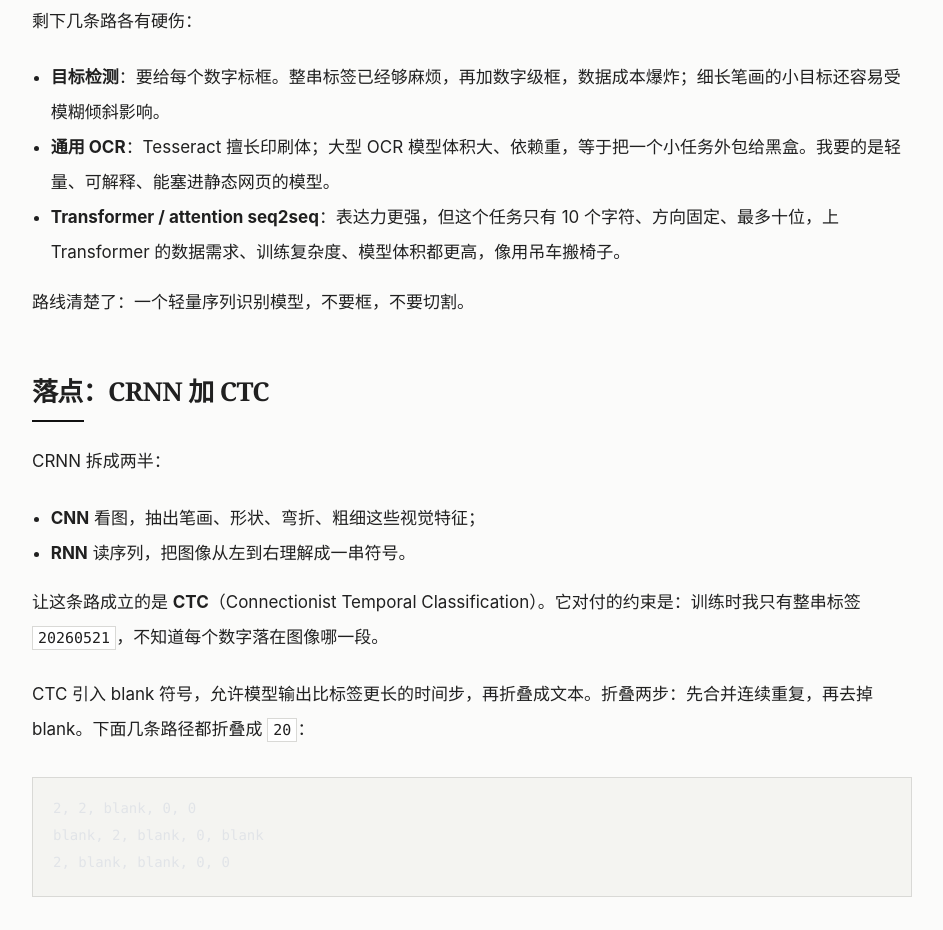
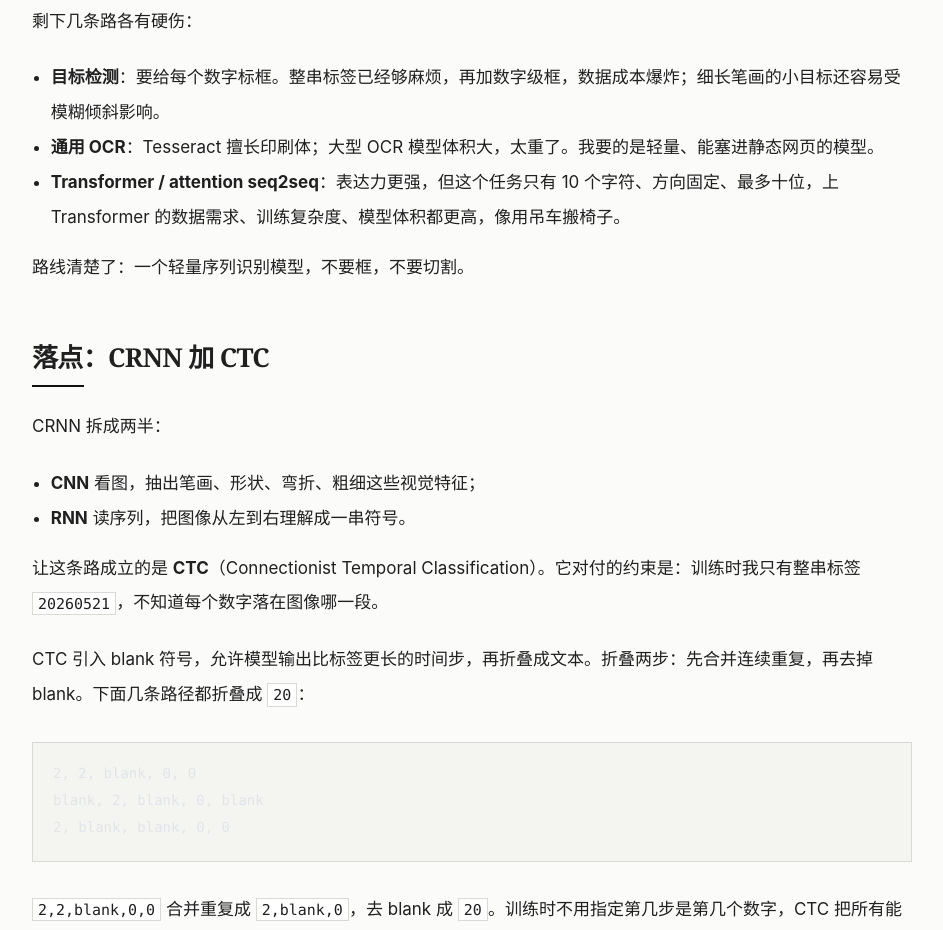
Before and after one commit to nanzhi84/yoryon-homepage, an Astro site in the folder web/: page /blog/crnn-digit-ocr in a window 1280 px wide. Shown: the part 2900-3830 px from the top of the page, without its empty margins (168-1111 px from the left). Built offline with nearby package versions, Linux system fonts and the light colour scheme; Astro itself is replaced by a stand-in of ours; some packages are replaced by stand-ins of ours; code samples lack their colours.

Commit message:
sync: 手写数字串识别博客 (crnn-digit-ocr)

```diff
--- a/web/src/content/blog/crnn-digit-ocr.md
+++ b/web/src/content/blog/crnn-digit-ocr.md
@@ -67,7 +67,7 @@ MNIST 是单数字分类：一张图一个数字，输出 `0-9` 一类，答案
 剩下几条路各有硬伤：
 
 - **目标检测**：要给每个数字标框。整串标签已经够麻烦，再加数字级框，数据成本爆炸；细长笔画的小目标还容易受模糊倾斜影响。
-- **通用 OCR**：Tesseract 擅长印刷体；大型 OCR 模型体积大、依赖重，等于把一个小任务外包给黑盒。我要的是轻量、可解释、能塞进静态网页的模型。
+- **通用 OCR**：Tesseract 擅长印刷体；大型 OCR 模型体积大，太重了。我要的是轻量、能塞进静态网页的模型。
 - **Transformer / attention seq2seq**：表达力更强，但这个任务只有 10 个字符、方向固定、最多十位，上 Transformer 的数据需求、训练复杂度、模型体积都更高，像用吊车搬椅子。
 
 路线清楚了：一个轻量序列识别模型，不要框，不要切割。
```
